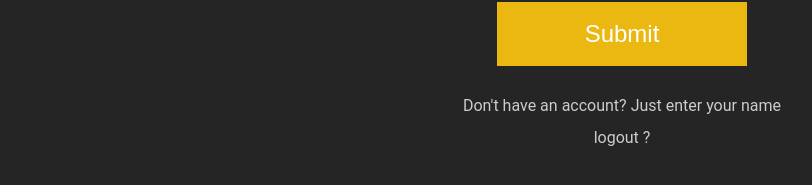
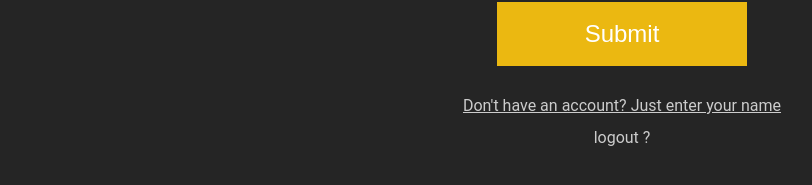
Before and after one commit to nivb52/react-bitcoin, a React (Create React App) app: page /signup in a window 1280 px wide. Shown: the part 473-658 px from the top of the page, without its empty margins (18-830 px from the left). Built offline with nearby package versions, Linux system fonts and the light colour scheme.

Commit message:
underline and line-through helpers

```diff
--- a/src/css/texts.css
+++ b/src/css/texts.css
@@ -2,7 +2,7 @@
 /* TEXT */
  /* ==================== */
 
- .text-start{
+.text-start{
     text-align: start;
 }
 .text-end{
@@ -23,6 +23,14 @@
 }
 .text-black {
     color: black !important;
+}
+
+.underline {
+    text-decoration: underline;
+}
+
+.line-through, .done {
+    text-decoration: line-through;
 }
 
 .bcg-white {
```
